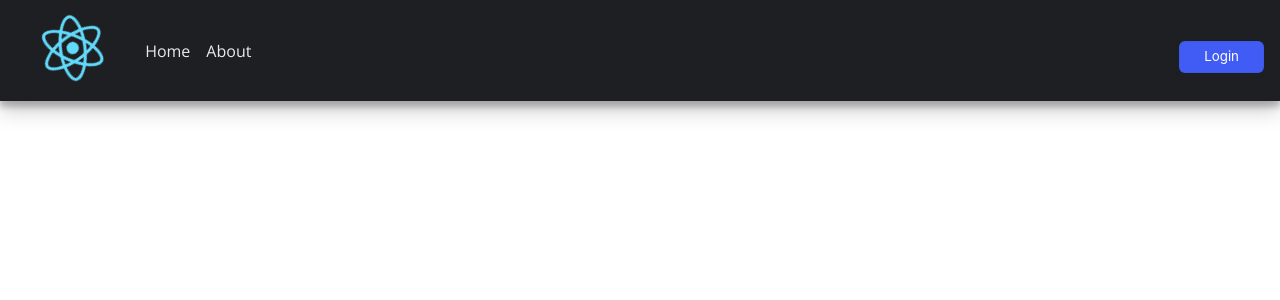
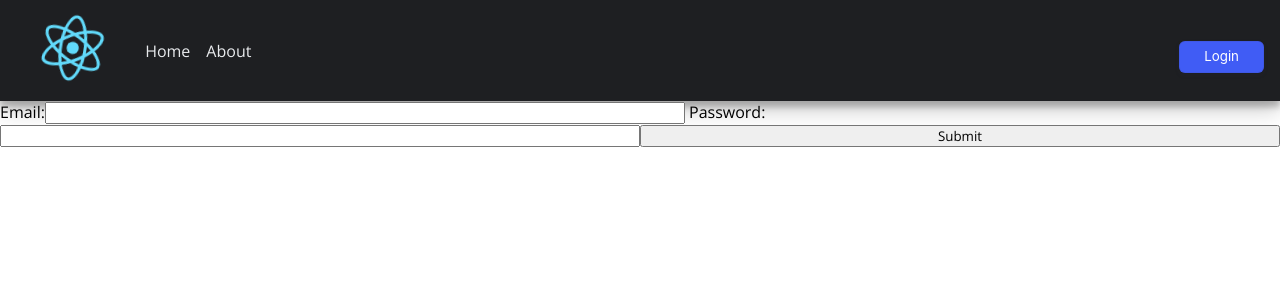
Before and after one commit to konnichihuahua/service-record-tracker-v2, a React (Create React App) app: page /signup in a window 1280 px wide. Before the commit this address had no page. Shown: the top 300 px of the page. Built offline with nearby package versions, Linux system fonts and the light colour scheme.

Commit message:
worked on adding account system

```diff
--- a/src/App.css
+++ b/src/App.css
@@ -12,13 +12,19 @@
   pointer-events: none;
 }
 
+.App {
+  padding: 1rem;
+}
 .main{
   background-color: #dfe6e9;
   gap: 1rem;
+  padding: 1rem 1rem 1rem 1rem;
+  border-radius: 1rem;
   display: flex;
   align-items: center;
+  height: 80vh;
   flex-direction: column;
-  justify-content: center;
+  justify-content: flex-start;
 }
 
 .about {
@@ -220,7 +226,7 @@ input {
   padding: 1rem 1rem 1rem 2rem;
   width: 100%;
   border-radius:15px;
-  margin-top: -15px;
+  margin-top: 0.25rem;
   box-shadow: rgba(0, 0, 0, 0.24) 0px 3px 8px;
 
 }
--- a/src/App.js
+++ b/src/App.js
@@ -3,13 +3,13 @@ import { BrowserRouter as Router, Routes, Route, Link } from "react-router-dom";
 import Login from "./pages/Login";
 import Home from "./pages/Home";
 import AddVehicle from "./pages/AddVehicle";
-import { useState, useEffect } from "react";
+import { useState } from "react";
 import { signOut } from "firebase/auth";
 import { auth } from "./firebase-config";
 import About from "./pages/About";
 import logo from "./logo.svg";
 import AddService from "./pages/AddService";
-
+import Signup from "./pages/Signup";
 function App() {
   const [isAuth, setIsAuth] = useState(false);
 
@@ -46,6 +46,7 @@ function App() {
       </nav>
       <Routes>
         <Route path="/" element={<Home />} />
+        <Route path="signup" element={<Signup />}></Route>
         <Route path="/about" element={<About />} />
         <Route path="/addvehicle" element={<AddVehicle />} />
         <Route path="/addservice" element={<AddService />} />
--- a/src/pages/Home.js
+++ b/src/pages/Home.js
@@ -15,6 +15,8 @@ function Home() {
   const [servicesList, setServicesList] = useState([]);
   const [currentVehicle, setCurrentVehicle] = useState([]);
   const [showAddVehicle, setshowAddVehicle] = useState(false);
+  const [showServices, setShowServices] = useState(false);
+
   useEffect(() => {
     console.log("renders");
     const vehiclesCollectionRef = collection(db, "vehicles");
@@ -27,7 +29,7 @@ function Home() {
       setVehiclesList(allVehicles);
     };
     getVehicles();
-  }, [showAddVehicle]);
+  }, []);
 
   const getServices = async (id) => {
     const vehiclesCollectionRef = collection(db, "vehicles");
@@ -38,13 +40,16 @@ function Home() {
   };
 
   return (
+    <div className="App">
       <div className="main">
         <div className="your-vehicles">
           Vehicles
           <button
             className="add-vehicle-btn"
             onClick={() =>
-            showAddVehicle ? setshowAddVehicle(false) : setshowAddVehicle(true)
+              showAddVehicle
+                ? setshowAddVehicle(false)
+                : setshowAddVehicle(true)
             }
           >
             {showAddVehicle ? "-" : "+"}
@@ -65,13 +70,17 @@ function Home() {
             setVehiclesList={setVehiclesList}
             setServicesList={setServicesList}
             setCurrentVehicle={setCurrentVehicle}
+            setShowServices={setShowServices}
           />
+          {showServices && (
             <Services
               servicesList={servicesList}
               currentVehicle={currentVehicle}
               setServicesList={setServicesList}
               getServices={getServices}
             />
+          )}
+        </div>
       </div>
     </div>
   );
--- a/src/pages/Login.js
+++ b/src/pages/Login.js
@@ -8,6 +8,7 @@ function Login({ setIsAuth }) {
       localStorage.setItem("isAuth", true);
       setIsAuth(true);
     });
+    console.log(auth);
   };
   return (
     <div className="loginPage">
@@ -21,6 +22,7 @@ function Login({ setIsAuth }) {
           <div className="google-icon-wrapper">
             <img
               className="google-icon"
+              alt=""
               src="https://upload.wikimedia.org/wikipedia/commons/5/53/Google_%22G%22_Logo.svg"
             />
           </div>
--- /dev/null
+++ b/src/pages/Signup.js
@@ -0,0 +1,58 @@
+import React from "react";
+import { useState, useRef } from "react";
+import { getAuth, createUserWithEmailAndPassword } from "firebase/auth";
+function Signup() {
+  const [email, setEmail] = useState("");
+  const [password, setPassword] = useState("");
+
+  const emailInputRef = useRef();
+  const passwordInputRef = useRef();
+  const auth = getAuth();
+  const submitHandler = (e) => {
+    e.preventDefault();
+    const enteredEmail = emailInputRef.current.value;
+    const enteredPassword = passwordInputRef.current.value;
+    createUserWithEmailAndPassword(auth, enteredEmail, enteredPassword)
+      .then((userCredential) => {
+        // Signed in
+        const user = userCredential.user;
+        console.log(user.email);
+        console.log(user.uid);
+        // ...
+      })
+      .catch((error) => {
+        const errorCode = error.code;
+        const errorMessage = error.message;
+        console.log(errorCode, errorMessage);
+      });
+  };
+  return (
+    <div className="signupPage">
+      <form className="signup-form">
+        <label>
+          {" "}
+          Email:
+          <input
+            type="email"
+            ref={emailInputRef}
+            value={email}
+            onChange={(e) => setEmail(e.target.value)}
+          ></input>
+        </label>
+        <label>
+          {" "}
+          Password:
+          <input
+            ref={passwordInputRef}
+            value={password}
+            type="password"
+            onChange={(e) => setPassword(e.target.value)}
+          ></input>
+        </label>
+        <input type="submit" onClick={submitHandler}></input>
+      </form>
+    </div>
+  );
+}
+
+export default Signup;
--- a/src/pages/Vehicles.js
+++ b/src/pages/Vehicles.js
@@ -10,6 +10,7 @@ function Vehicles({
   setVehiclesList,
   setServicesList,
   setCurrentVehicle,
+  setShowServices,
 }) {
   const removeVehicle = async (id) => {
     const newVehicles = vehiclesList.filter((vehicle) => vehicle.id !== id);
@@ -27,6 +28,7 @@ function Vehicles({
             onClick={() => {
               getVehicleInfo(vehicle.id);
               getServices(vehicle.id);
+              setShowServices(true);
             }}
             key={vehicle.id}
           >
```
Lines whose indentation alone changed are shown as unchanged.
